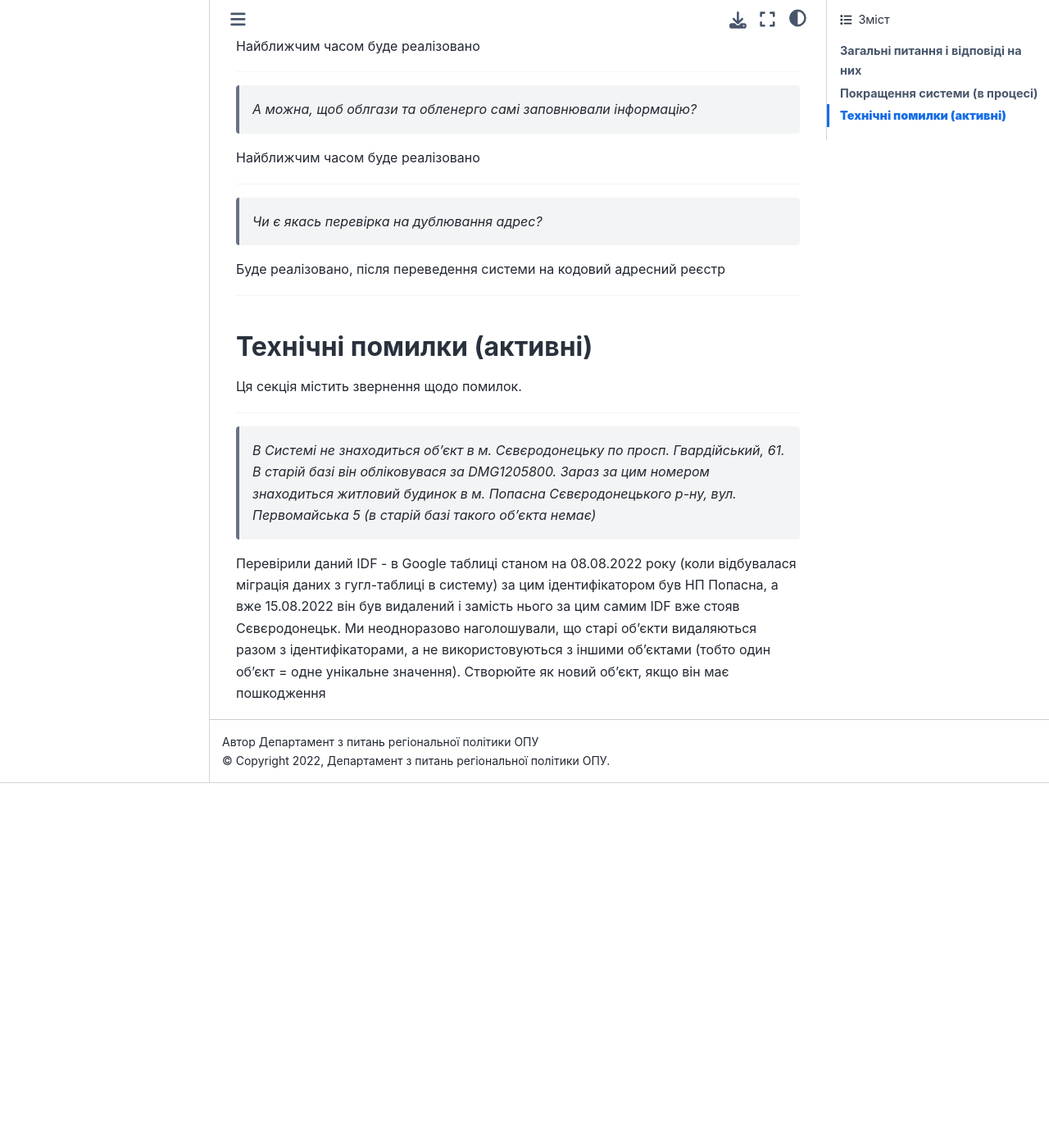
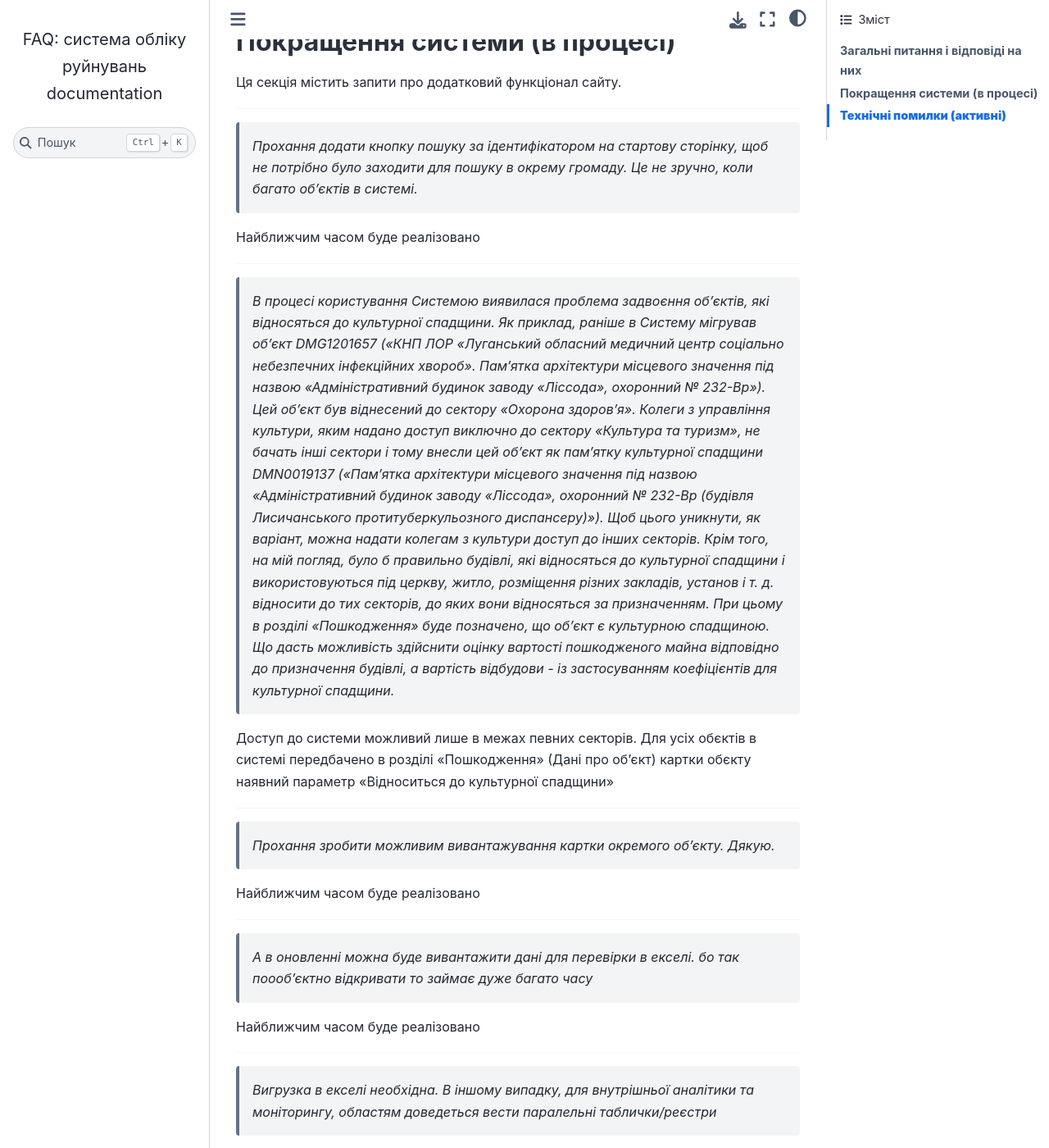
Before and after one commit to hp0404/docs.rebuild, a Sphinx documentation site: the page built from docs/source/index.md, in a window 1280 px wide and 1400 px high, scrolled down 39111 px. Shown: the whole window at 82% size. Built offline with Sphinx 7.4.7 and the Sphinx Book theme 1.1.4, drawn with Linux system fonts in a browser that asks for light colours; before the commit the page ends 40066 px from its top, so only the background shows below that; some of the changed text lies outside the part shown.

Commit message:
Updated docs

```diff
--- a/docs/source/index.md
+++ b/docs/source/index.md
@@ -686,6 +686,16 @@
 ### Геодані, адреса об'єкта
 
 <!-- geolocation starts -->
+> *Доброго дня. У Харківській області було пошкоджено газопровід біля будинку за адресою: Село Нова Березівка, вул. Ціолковського, буд. 37 (Харківський район, Височанська територіальна громада). При редагуванні об'єкту в Є-кабінеті (картка DMG2007617) тип "село" не відображає назву населеного пункту. Якщо тип "селище", назва об'єкту відповідає назві населеного пункту "Нова Березівка". Підкажіть будь ласка, як коректно внести дані цього об'єкта, оскільки тип "селище" не відповідає типу вказаного населеного пункту (село). Також підкажіть, як у подальшому самостійно вносити тип та назви населених пунктів, які не відповідають меню в Є-кабінеті.*
+
+Населений пункт Нова Березівка, відповідно до Кодифікатора адміністративно-територіальних одиниць та територій територіальних громад, затвердженого наказом Міністерства розвитку громад та територій України від 26.11.2020 № 290 (в редакції наказу Міністерства розвитку громад та територій України від 25 липня 2022 року №131) має тип населеного пункту "селище" (категорія об'єкту Х)
+
+---
+> *Картка DMG2006580 - адреса об'єкту "1-й Петренківський проїзд, 29", як вносити інформацію про об'єкт якщо в меню картки відсутня назва "проїзд"*
+
+Обирайте тип вулиці "інший", обрати з випадаючого списку "Петренківський 1-й проїзд", в полі будинок ввести 29, натиснути "зберегти", за потреби перемістити "пунсон" в потрібне місце на карті в картці об'єкта (розділ "загальна") та ще раз натиснути "зберегти"
+
+---
 > *будь ласка, поясніть... за однією адресою, в різних приміщеннях однєї будівлі  знаходиться три заклади культури, які належать до різних типів об'єктів (будинок культури, бібліотека, музей - всі окремі юр.особи) питання скільки записів повинно бути в системі  одна (на об'єкт) чи три (по кількості закладів)? Дякую.*
 
 Один об'єкт, оскільки у нас пообєктний підхід, відносимо до типу, який займає найбільшу площу. Конкретно в цьому випадку - це будинок культури
@@ -884,6 +894,11 @@
 Найближчим часом буде реалізовано
 
 ---
+> *В процесі користування Системою виявилася проблема задвоєння об'єктів, які відносяться до культурної спадщини. Як приклад, раніше в Систему мігрував об'єкт DMG1201657 ("КНП ЛОР "Луганський обласний медичний центр соціально небезпечних інфекційних хвороб". Пам’ятка архітектури місцевого значення під назвою «Адміністративний будинок заводу «Ліссода», охоронний № 232-Вр"). Цей об'єкт був віднесений до сектору "Охорона здоров'я".  Колеги з управління культури, яким надано доступ виключно до сектору "Культура та туризм", не бачать інші сектори і тому внесли цей об'єкт як пам'ятку культурної спадщини DMN0019137 ("Пам’ятка архітектури місцевого значення під назвою «Адміністративний будинок заводу «Ліссода», охоронний № 232-Вр (будівля Лисичанського протитуберкульозного диспансеру)"). Щоб цього уникнути, як варіант, можна надати колегам з культури доступ до інших секторів. Крім того, на мій погляд, було б правильно будівлі, які відносяться до культурної спадщини і використовуються під церкву, житло, розміщення різних закладів, установ і т. д. відносити до тих секторів, до яких вони відносяться за призначенням. При цьому в розділі "Пошкодження" буде позначено, що об'єкт є культурною спадщиною. Що дасть можливість здійснити оцінку вартості пошкодженого майна відповідно до призначення будівлі, а вартість відбудови - із застосуванням коефіцієнтів для культурної спадщини.*
+
+Доступ до системи можливий лише в межах певних секторів. Для усіх обєктів в системі передбачено в розділі "Пошкодження" (Дані про об'єкт) картки обєкту наявний параметр "Відноситься до культурної спадщини"
+
+---
 > *Прохання зробити можливим вивантажування картки окремого об'єкту. Дякую.*
 
 Найближчим часом буде реалізовано
@@ -903,11 +918,6 @@
 
 Найближчим часом буде реалізовано
 
----
-> *Чи є якась перевірка на дублювання адрес?*
-
-Буде реалізовано, після переведення системи на кодовий адресний реєстр
-
 <!-- suggestions ends -->
 
 ---
```
Also changed, not shown: other parts of docs/source/index.md (+1 -1 lines).
